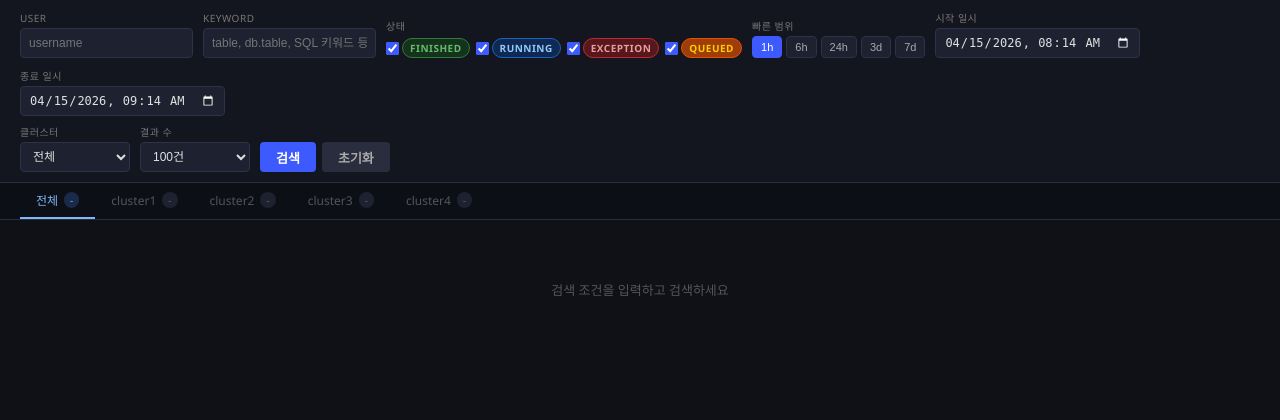
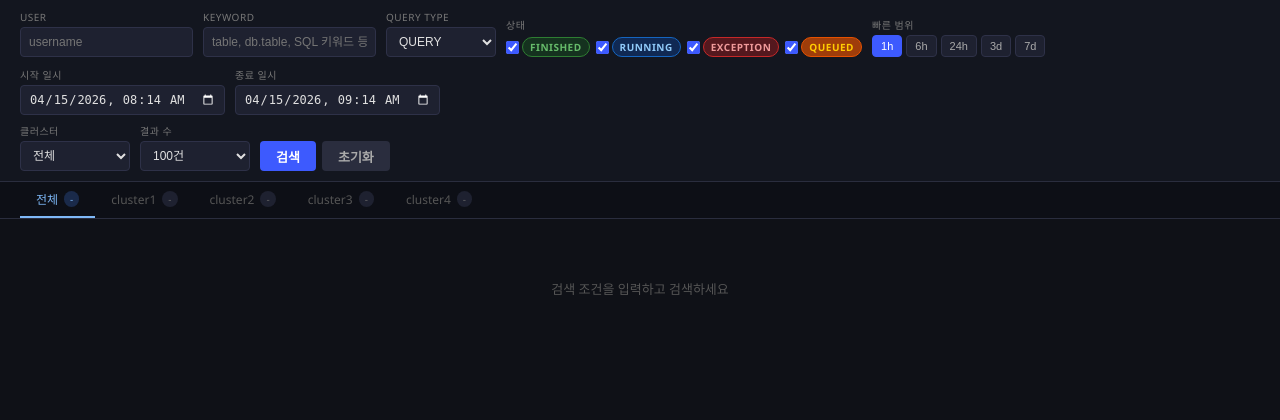
Before and after one commit to Joonhong-Park/query_explorer, a FastAPI app: page / in a window 1280 px wide. Shown: the part 41-461 px from the top of the page. After the commit the page ends 336 px from the top, so only its background shows below. Run offline with FastAPI, Linux system fonts and the light colour scheme.

Commit message:
feat: add queryType filter dropdown (default: QUERY)
- 검색 조건에 Query Type 드롭다운 추가: QUERY(기본)/전체/SET/DDL/N/A
- cm_client.build_filter에 query_type 파라미터 추가
- /api/queries에 query_type 쿼리 파라미터 추가
- reset 시 QUERY로 초기화

Co-Authored-By: Claude Sonnet 4.6 <noreply@anthropic.com>

```diff
--- a/cm_client.py
+++ b/cm_client.py
@@ -17,6 +17,7 @@ def build_filter(
     user: Optional[str] = None,
     keyword: Optional[str] = None,
     query_state: Optional[str] = None,  # 쉼표 구분 다중 상태 가능 (예: "FINISHED,EXCEPTION")
+    query_type: Optional[str] = None,   # QUERY / SET / DDL / N/A
 ) -> str:
     """
     CM impalaQueries filter 표현식 조립.
@@ -27,6 +28,8 @@ def build_filter(
     """
     parts = []
 
+    if query_type:
+        parts.append(f'queryType = "{query_type}"')
     if user:
         parts.append(f'user = "{user}"')
     if keyword:
--- a/main.py
+++ b/main.py
@@ -38,13 +38,14 @@ async def get_queries(
     user:        Optional[str] = Query(None),
     keyword:     Optional[str] = Query(None),
     query_state: Optional[str] = Query(None),
+    query_type:  Optional[str] = Query(None),
     hours:       Optional[int] = Query(None),
     from_time:   Optional[str] = Query(None),
     to_time:     Optional[str] = Query(None),
     limit:       int           = Query(100, ge=1, le=1000),
     clusters:    Optional[str] = Query(None),  # 쉼표 구분 cluster ID
 ):
-    filter_str       = build_filter(user, keyword, query_state)
+    filter_str       = build_filter(user, keyword, query_state, query_type)
     from_iso, to_iso = resolve_time_range(hours, from_time, to_time)
 
     params = {"limit": limit}
--- a/templates/index.html
+++ b/templates/index.html
@@ -147,6 +147,16 @@
     <div class="fg">
       <label>Keyword</label>
       <input id="f-keyword" type="text" placeholder="table, db.table, SQL 키워드 등">
+    </div>
+    <div class="fg">
+      <label>Query Type</label>
+      <select id="f-qtype">
+        <option value="QUERY" selected>QUERY</option>
+        <option value="">전체</option>
+        <option value="SET">SET</option>
+        <option value="DDL">DDL</option>
+        <option value="N/A">N/A</option>
+      </select>
     </div>
     <div class="fg">
       <label>상태</label>
@@ -319,8 +329,9 @@ async function search() {
   const v = id => document.getElementById(id).value.trim();
   const params = new URLSearchParams();
 
-  if (v('f-user'))    params.set('user',    v('f-user'));
-  if (v('f-keyword')) params.set('keyword', v('f-keyword'));
+  if (v('f-user'))    params.set('user',       v('f-user'));
+  if (v('f-keyword')) params.set('keyword',    v('f-keyword'));
+  if (v('f-qtype'))   params.set('query_type', v('f-qtype'));
 
   const checkedStates = [...document.querySelectorAll('.f-state:checked')].map(c => c.value);
   const allStates     = [...document.querySelectorAll('.f-state')].map(c => c.value);
@@ -357,6 +368,7 @@ async function search() {
 
 function reset() {
   ['f-user','f-keyword','f-from','f-to'].forEach(id => document.getElementById(id).value = '');
+  document.getElementById('f-qtype').value = 'QUERY';
   document.querySelectorAll('.f-state').forEach(c => c.checked = true);
   document.getElementById('f-cluster').value = '';
   setPreset(1, document.querySelector('.preset-btn'));
```
